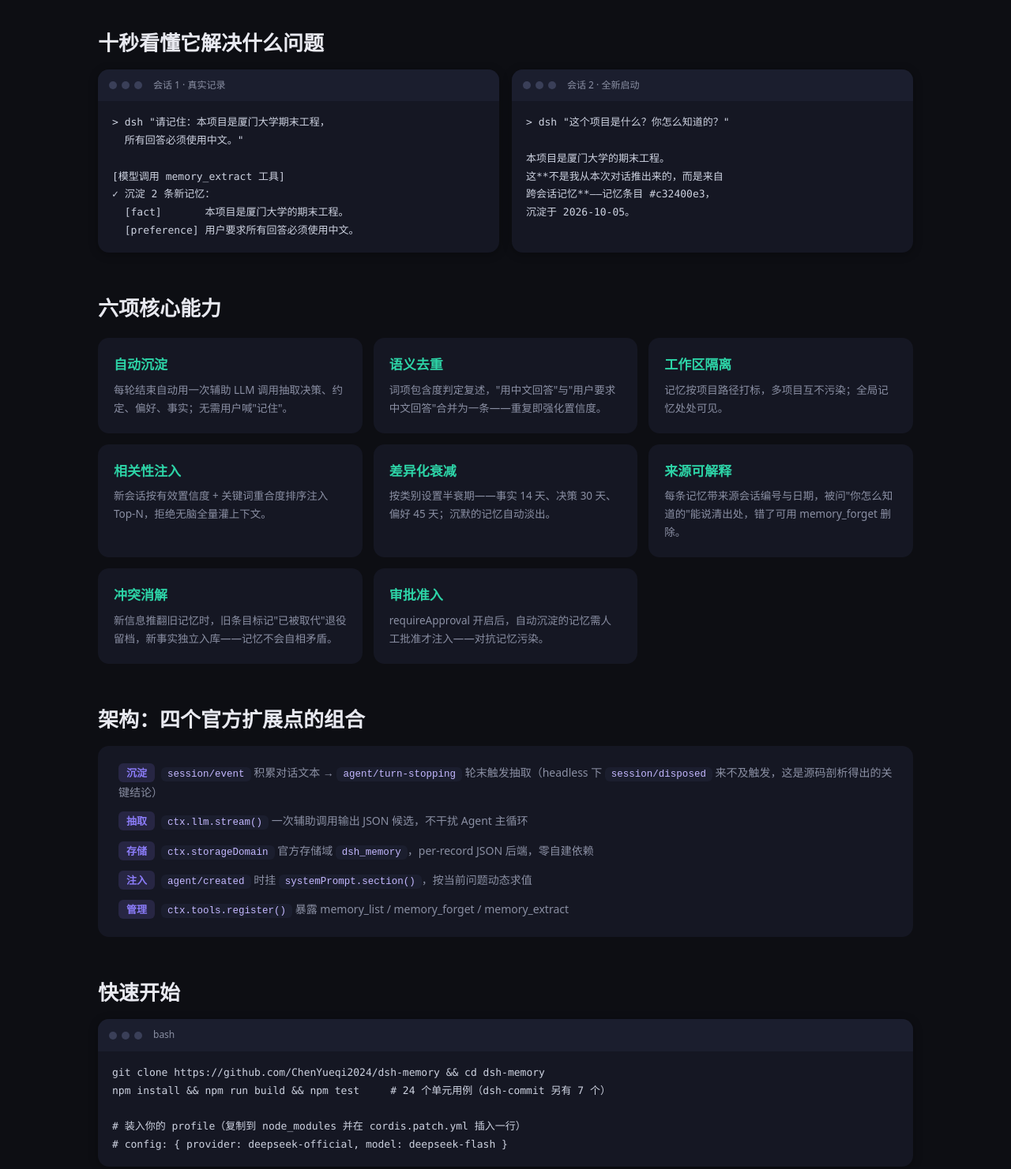
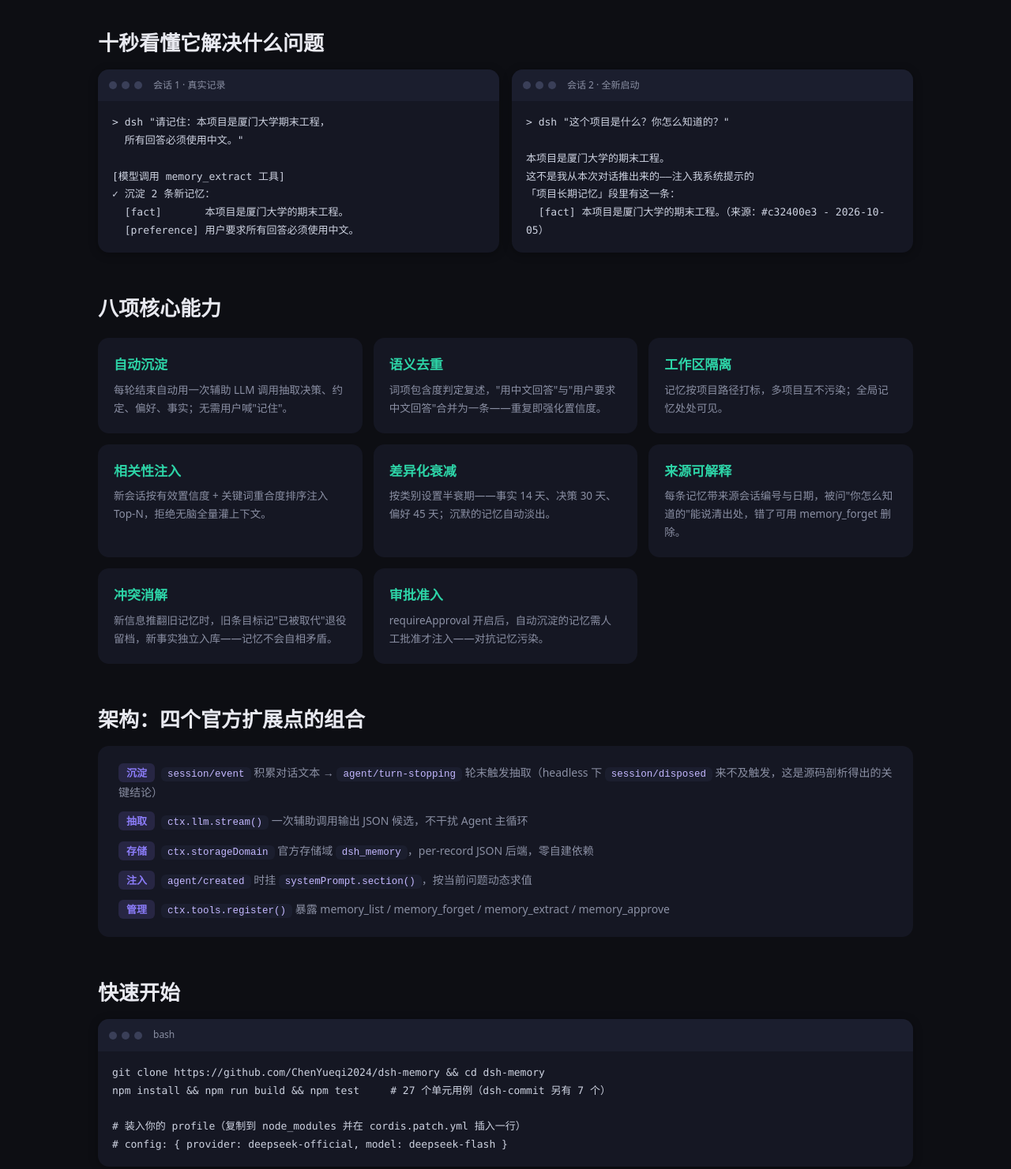
Before and after one commit to ChenYueqi2024/dsh-memory, a plain HTML site: page index.html in a window 1280 px wide. Shown: the part 280-1761 px from the top of the page at 79% size. Drawn offline with Linux system fonts and the light colour scheme.

Commit message:
docs(site): W12 sync

```diff
--- a/index.html
+++ b/index.html
@@ -42,15 +42,15 @@
         <pre>&gt; dsh "这个项目是什么？你怎么知道的？"
 
 本项目是厦门大学的期末工程。
-这**不是我从本次对话推出来的，而是来自
-跨会话记忆**——记忆条目 #c32400e3，
-沉淀于 2026-10-05。</pre>
+这不是我从本次对话推出来的——注入我系统提示的
+「项目长期记忆」段里有这一条：
+  [fact] 本项目是厦门大学的期末工程。（来源：#c32400e3 - 2026-10-05）</pre>
       </div>
     </div>
   </section>
 
   <section>
-    <h2>六项核心能力</h2>
+    <h2>八项核心能力</h2>
     <div class="features">
       <div class="feature"><h3>自动沉淀</h3><p>每轮结束自动用一次辅助 LLM 调用抽取决策、约定、偏好、事实；无需用户喊"记住"。</p></div>
       <div class="feature"><h3>语义去重</h3><p>词项包含度判定复述，"用中文回答"与"用户要求中文回答"合并为一条——重复即强化置信度。</p></div>
@@ -70,7 +70,7 @@
       <div class="arch-row"><span class="arch-tag">抽取</span><code>ctx.llm.stream()</code> 一次辅助调用输出 JSON 候选，不干扰 Agent 主循环</div>
       <div class="arch-row"><span class="arch-tag">存储</span><code>ctx.storageDomain</code> 官方存储域 <code>dsh_memory</code>，per-record JSON 后端，零自建依赖</div>
       <div class="arch-row"><span class="arch-tag">注入</span><code>agent/created</code> 时挂 <code>systemPrompt.section()</code>，按当前问题动态求值</div>
-      <div class="arch-row"><span class="arch-tag">管理</span><code>ctx.tools.register()</code> 暴露 memory_list / memory_forget / memory_extract</div>
+      <div class="arch-row"><span class="arch-tag">管理</span><code>ctx.tools.register()</code> 暴露 memory_list / memory_forget / memory_extract / memory_approve</div>
     </div>
   </section>
 
@@ -79,7 +79,7 @@
     <div class="term wide">
       <div class="term-bar"><i></i><i></i><i></i><span>bash</span></div>
       <pre>git clone https://github.com/ChenYueqi2024/dsh-memory && cd dsh-memory
-npm install && npm run build && npm test     # 24 个单元用例（dsh-commit 另有 7 个）
+npm install && npm run build && npm test     # 27 个单元用例（dsh-commit 另有 7 个）
 
 # 装入你的 profile（复制到 node_modules 并在 cordis.patch.yml 插入一行）
 # config: { provider: deepseek-official, model: deepseek-flash }</pre>
```
